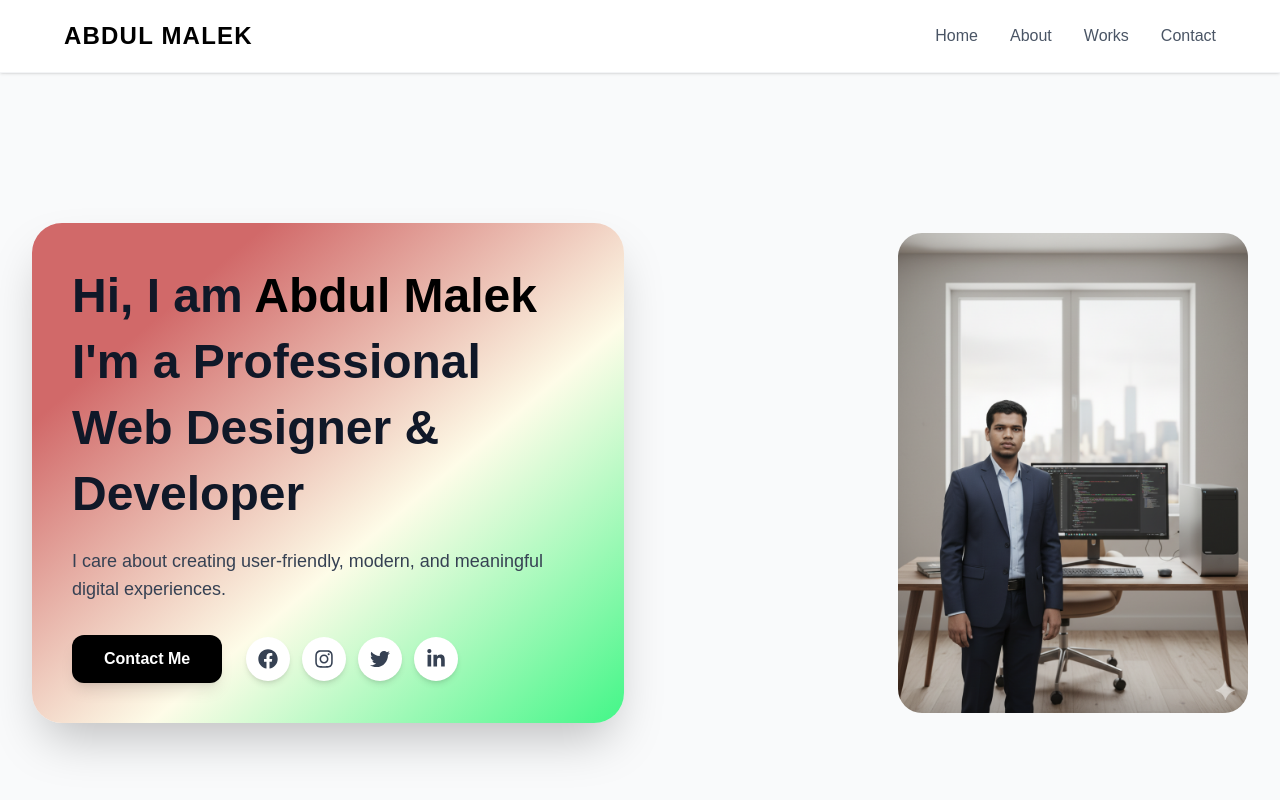
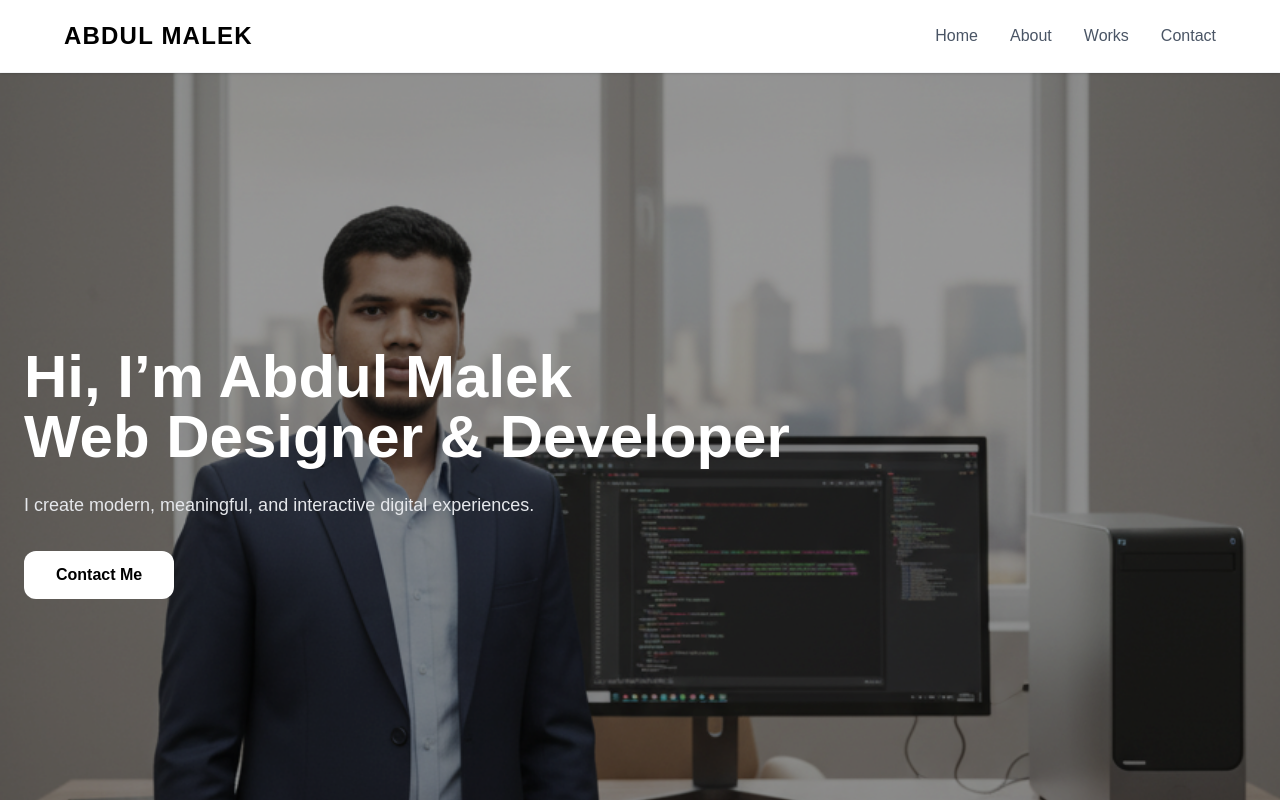
Before and after one commit to abdulmalekjillhazz/test1, a Next.js app: page / in a window 1280 px wide. Shown: the top 800 px of the page. Built offline with nearby package versions, Linux system fonts and the light colour scheme.

Commit message:
Update page.js
hh

```diff
--- a/app/page.js
+++ b/app/page.js
@@ -1,74 +1,80 @@
-import Link from "next/link";
-import Image from 'next/image';
-import { FaFacebook, FaInstagram, FaTwitter, FaLinkedinIn } from 'react-icons/fa';
+"use client"
 
-// Social Icon Component
-const SocialIcon = ({ icon: Icon, href }) => (
-  <a
-    href={href}
-    target="_blank"
-    rel="noopener noreferrer"
-    className="p-3 bg-white rounded-full transition-colors duration-200 hover:bg-gray-100 shadow-md"
-    aria-label={Icon.name.replace('Fa', '')}
-  >
-    <Icon className="h-5 w-5 text-gray-700" />
-  </a>
-);
+import Image from "next/image"
+import { useEffect, useRef } from "react"
 
-const HeroSection = () => {
-  const gradientStyle = {
-    backgroundImage: 'linear-gradient(to right bottom, #d16969ff 20%, #fefce8 60%, #04f560be 100%)',
-  };
+export default function HeroSection() {
+  const glowRef = useRef(null)
+
+  useEffect(() => {
+    const move = (e) => {
+      const x = (e.clientX / window.innerWidth) * 100
+      const y = (e.clientY / window.innerHeight) * 100
+
+      if (!glowRef.current) return
+
+      glowRef.current.style.background = `
+        radial-gradient(
+          400px at ${x}% ${y}%,
+          rgba(255, 80, 80, 0.35),
+          transparent 60%
+        ),
+        radial-gradient(
+          500px at ${100 - x}% ${y}%,
+          rgba(80, 150, 255, 0.35),
+          transparent 65%
+        ),
+        radial-gradient(
+          600px at ${x}% ${100 - y}%,
+          rgba(80, 255, 170, 0.30),
+          transparent 70%
+        )
+      `
+    }
+
+    window.addEventListener("mousemove", move)
+    return () => window.removeEventListener("mousemove", move)
+  }, [])
 
   return (
-    <div className="min-h-screen bg-gray-50 p-4 md:p-8 flex items-center">
+    <section className="relative min-h-screen w-full overflow-hidden">
 
-      <main className="max-w-7xl mx-auto grid grid-cols-1 lg:grid-cols-2 gap-8 items-center">
+      {/* BACKGROUND IMAGE */}
+      <Image
+        src="/profile.png"   // 👉 তোমার image
+        alt="Abdul Malek"
+        fill
+        priority
+        className="object-cover"
+      />
 
-        {/* Left Content (Gradient Box) */}
-        <section
-          className="p-6 md:p-10 flex flex-col justify-center rounded-[30px] shadow-2xl min-h-[420px]"
-          style={gradientStyle}
-        >
-          <h1 className="text-3xl md:text-5xl font-extrabold mb-5 leading-snug text-gray-900">
-            Hi, I am <span className="text-black">Abdul Malek</span>
-            <br />
-            I'm a Professional Web Designer & Developer
+      {/* COLOR GLOW LAYER */}
+      <div
+        ref={glowRef}
+        className="absolute inset-0 z-10 pointer-events-none mix-blend-screen"
+      />
+
+      {/* DARK OVERLAY (readability) */}
+      <div className="absolute inset-0 bg-black/40 z-20"></div>
+
+      {/* CONTENT */}
+      <div className="relative z-30 min-h-screen flex items-center px-6">
+        <div className="max-w-3xl">
+          <h1 className="text-4xl md:text-6xl font-extrabold text-white mb-6">
+            Hi, I’m Abdul Malek <br />
+            Web Designer & Developer
           </h1>
 
-          <p className="text-base md:text-lg text-gray-700 mb-8 max-w-lg">
-            I care about creating user-friendly, modern, and meaningful digital experiences.
+          <p className="text-lg text-gray-200 mb-8">
+            I create modern, meaningful, and interactive digital experiences.
           </p>
 
-          {/* Contact Button + Social Icons */}
-          <div className="flex flex-col sm:flex-row items-start sm:items-center space-y-4 sm:space-y-0 sm:space-x-6">
-            <button className="px-8 py-3 bg-black text-white rounded-xl font-semibold hover:bg-gray-800 transition-colors shadow-lg">
-             <Link href="/contact"> Contact Me</Link>
-            </button>
+          <button className="px-8 py-3 bg-white text-black rounded-xl font-semibold hover:scale-105 transition">
+            Contact Me
+          </button>
+        </div>
+      </div>
 
-            <div className="flex space-x-3">
-              <SocialIcon icon={FaFacebook} href="https://www.facebook.com/AbdulMalekReachargeAndTelecomBusiness/" />
-              <SocialIcon icon={FaInstagram} href="https://www.instagram.com/abdulmalek3367/" />
-              <SocialIcon icon={FaTwitter} href="https://x.com/abdulmalekwd" />
-              <SocialIcon icon={FaLinkedinIn} href="https://www.linkedin.com/in/abdul-malek-877351395" />
-            </div>
-          </div>
-        </section>
-
-        {/* Right Image */}
-        <div className="flex justify-center lg:justify-end mt-6 lg:mt-0">
-          <Image
-            src="/profile.png"
-            alt="Abdul Malek"
-            width={350}
-            height={350}
-            className="rounded-3xl object-cover w-[250px] sm:w-[300px] md:w-[350px]"
-          />
-        </div>
-
-      </main>
-    </div>
-  );
-};
-
-export default HeroSection;
+    </section>
+  )
+}
```
